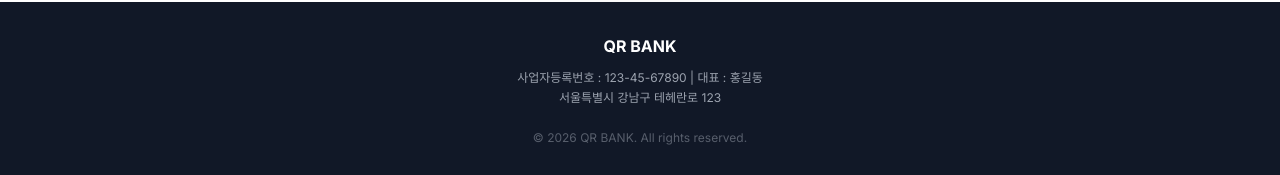
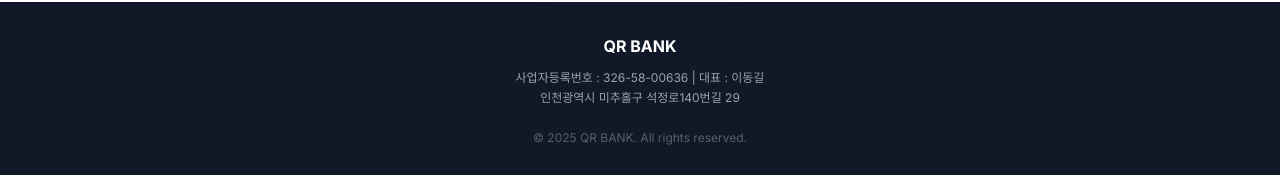
Before and after one commit to sanahai/qr-bank1, a Next.js app: page / in a window 1280 px wide. Shown: the part 1449-1624 px from the top of the page. Built offline with nearby package versions, Linux system fonts and the light colour scheme.

Commit message:
Update page.tsx

```diff
--- a/app/page.tsx
+++ b/app/page.tsx
@@ -143,10 +143,10 @@
       <footer className="bg-gray-900 text-gray-400 py-8 px-6 text-center text-xs">
         <p className="mb-3 font-bold text-white text-base">QR BANK</p>
         <div className="space-y-1">
-          <p>사업자등록번호 : 123-45-67890 | 대표 : 홍길동</p>
-          <p>서울특별시 강남구 테헤란로 123</p>
+          <p>사업자등록번호 : 326-58-00636 | 대표 : 이동길</p>
+          <p>인천광역시 미추홀구 석정로140번길 29</p>
         </div>
-        <p className="mt-6 opacity-50">© 2026 QR BANK. All rights reserved.</p>
+        <p className="mt-6 opacity-50">© 2025 QR BANK. All rights reserved.</p>
       </footer>
 
 
```
